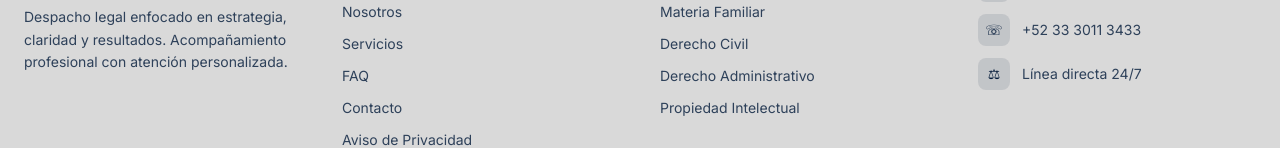
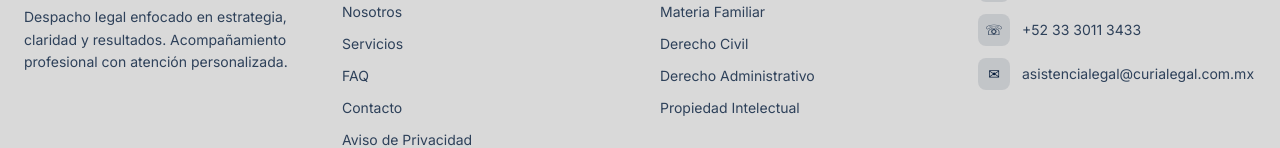
Before and after one commit to ianhawkes12/curia-legal, a plain HTML site: page index.html in a window 1280 px wide. Shown: the part 4526-4674 px from the top of the page. Drawn offline with nearby package versions, Linux system fonts and the light colour scheme.

Commit message:
Update index.html

```diff
--- a/index.html
+++ b/index.html
@@ -356,8 +356,9 @@
           <span>+52 33 3011 3433</span>
         </li>
         <li class="flex items-center space-x-3">
-          <span class="w-8 h-8 rounded-lg bg-brand-dark/10 flex items-center justify-center text-brand-dark">⚖</span>
-          <span>Línea directa 24/7</span>
+          <span class="w-8 h-8 rounded-lg bg-brand-dark/10 flex items-center justify-center text-brand-dark">✉</span>
+          <span>asistencialegal@curialegal.com.mx</span>
+        </li>
         </li>
       </ul>
     </div>
```
